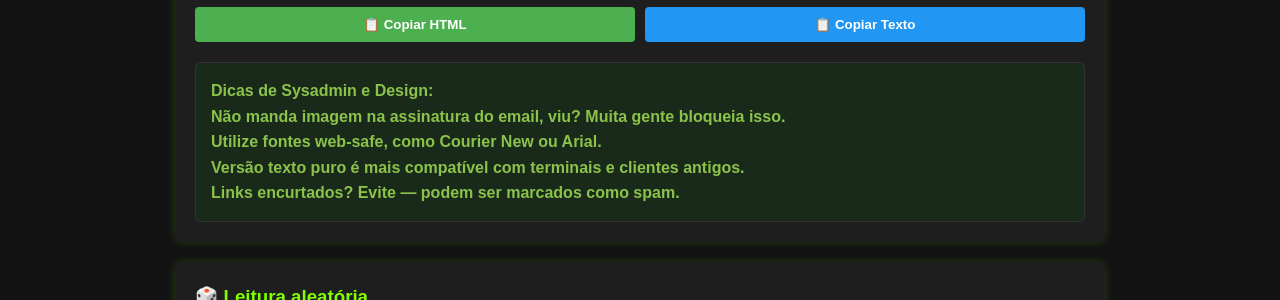
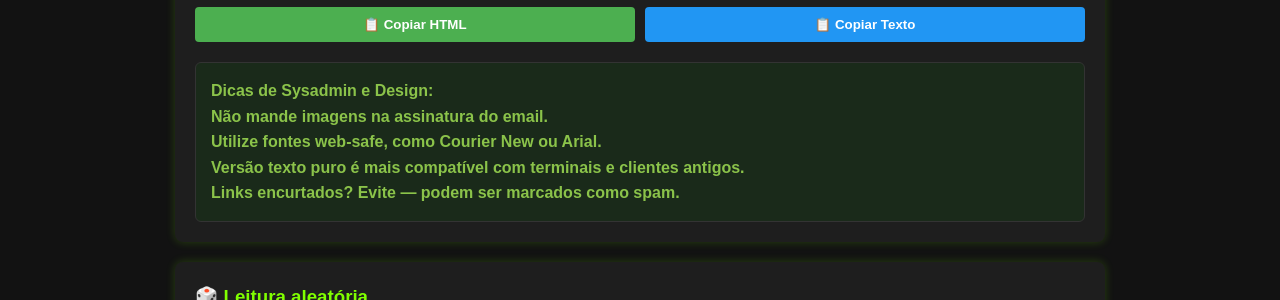
Before and after one commit to Piolinux/piolinux-site, a Jekyll site: the page built from _pages/_tools/gerador-de-assinatura-de-email-profissional-html-texto.html, in a window 1280 px wide. Shown: the part 1298-1598 px from the top of the page. Built offline with Jekyll 4.4.1, drawn with Linux system fonts in a browser that asks for light colours.

Commit message:
Update gerador-de-assinatura-de-email-profissional-html-texto.html

```diff
--- a/_pages/_tools/gerador-de-assinatura-de-email-profissional-html-texto.html
+++ b/_pages/_tools/gerador-de-assinatura-de-email-profissional-html-texto.html
@@ -86,7 +86,7 @@ tags: [email, assinatura, html, marketing, vendas, suporte, seo]
 
   <div style="background: #1a2a1a; color: #8bc34a; padding: 15px; border-radius: 6px; margin-top: 20px; border: 1px solid #333;">
     <strong>  Dicas de Sysadmin e Design:</strong><br>
-      <strong>Não manda imagem na assinatura do email, viu? Muita gente bloqueia isso.<br>
+      <strong>Não mande imagens na assinatura do email.<br>
       <strong>Utilize fontes web-safe,</strong> como Courier New ou Arial.<br>
       <strong>Versão texto puro</strong> é mais compatível com terminais e clientes antigos.<br>
       <strong>Links encurtados?</strong> Evite — podem ser marcados como spam.
```
